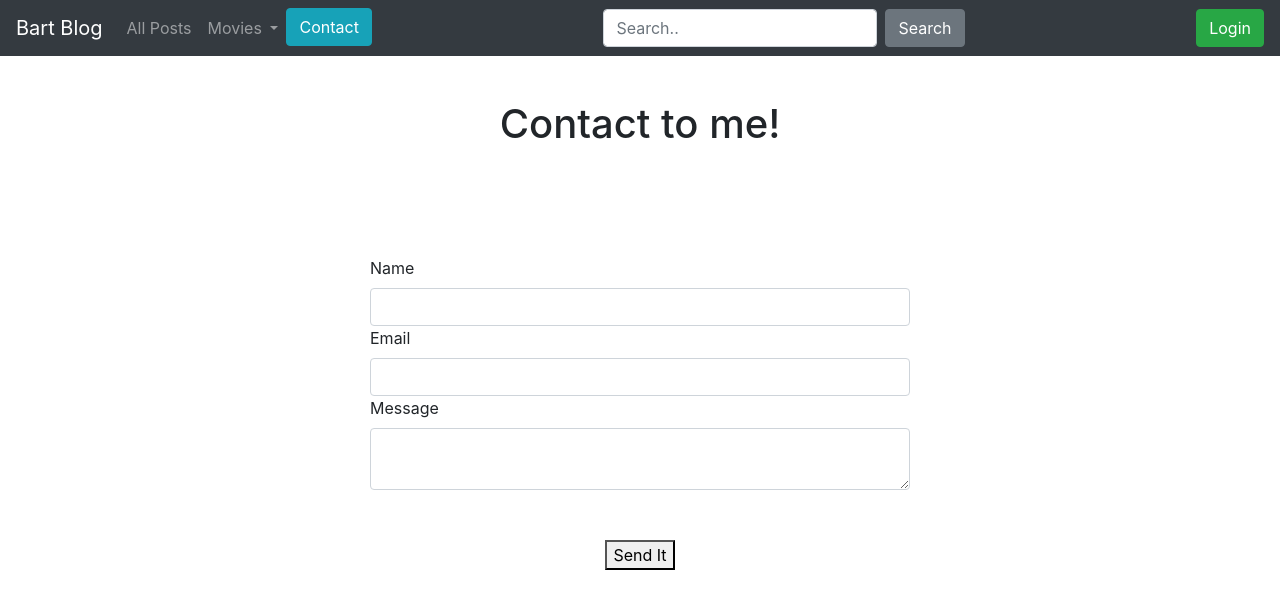
After one commit to BartoszOw/Blog-Project, a Flask app: page /contact in a window 1280 px wide. The commit adds this page. Shown: the top 609 px of the page. Run offline with Flask 3, Linux system fonts and the light colour scheme; some libraries are stand-ins or nearby versions.

Commit message:
ContactForm beggining

```diff
--- a/blog/forms.py
+++ b/blog/forms.py
@@ -1,6 +1,6 @@
 from flask_wtf import FlaskForm
 from wtforms import StringField, TextAreaField, BooleanField, PasswordField
-from wtforms.validators import DataRequired
+from wtforms.validators import DataRequired, Email
 from config import Config
 from werkzeug.routing import ValidationError
 
@@ -22,3 +22,9 @@ class LoginForm(FlaskForm):
         if field.data != Config.ADMIN_PASSWORD:
             raise ValidationError('Invalid Password')
         return field.data
+
+
+class ContactForm(FlaskForm):
+    name = StringField('Name', validators=[DataRequired()])
+    email = StringField('Email', validators=[DataRequired(), Email()])
+    message = TextAreaField('Message', validators=[DataRequired()])
--- a/blog/routes.py
+++ b/blog/routes.py
@@ -1,7 +1,7 @@
 from flask import render_template, request, redirect, url_for, flash, session
 from blog import app
 from blog.models import Entry, db
-from blog.forms import EntryForm, LoginForm
+from blog.forms import EntryForm, LoginForm, ContactForm
 import tmdb_client
 import datetime
 import functools
@@ -143,3 +143,16 @@ def delete_entry():
         return redirect(request.referrer)
     else:
         return redirect(url_for('index'))
+
+
+@app.route('/contact', methods=['GET','POST'])
+def contact():
+    form = ContactForm()
+    if request.method == "POST":
+        if form.validate_on_submit():
+            name = form.name.data
+            email = form.email.data
+            message = form.message.data
+
+
+    return render_template('contact.html', form=form)
--- a/blog/templates/base.html
+++ b/blog/templates/base.html
@@ -40,6 +40,11 @@
                   {% endfor %}
                 </div>
               </li>
+
+              <li class="nav-item">
+                <a class="btn btn-info " href="{{url_for('contact')}}" role="button">Contact</a>
+              </li>
+
           </ul>
           <form class="form-inline my-2 my-lg-0">
               <input class="form-control mr-sm-2" type="text" placeholder="Search.." aria-label="Szukaj">
--- /dev/null
+++ b/blog/templates/contact.html
@@ -0,0 +1,39 @@
+{% extends 'base.html' %}
+{% block style %}
+<style>
+    .info-contact {
+        margin: 100px 0 100px 0;
+    }
+    .btn-submit {
+        display: flex;
+        justify-content: center;
+        margin-top: 50px;
+    }
+</style>
+{% endblock style %}
+{% block content %}
+<div>
+    <div class="row justify-content-center info-contact">
+        <h1>Contact to me!</h1>
+    </div>
+    <div class="row justify-content-center">
+        <div class="col-md-6">
+            <form method="POST">
+                {{ form.hidden_tag() }}
+                <div>
+                    {{ form.name.label }} {{ form.name(class_='form-control') }}
+                </div>
+                <div>
+                    {{ form.email.label }} {{ form.email(class_='form-control') }}
+                </div>
+                <div>
+                    {{ form.message.label }} {{ form.message(class_='form-control') }}
+                </div>
+                <div class="btn-submit">
+                    <button type="submit">Send It</button>
+                </div>
+            </form>
+        </div>
+    </div>
+</div>
+{% endblock content %}
--- a/blog/templates/homepage.html
+++ b/blog/templates/homepage.html
@@ -63,10 +63,10 @@
     {% if session.logged_in %}
     <div class="block-inline">
         <a class="nav-link d-inline " href="{{ url_for('create_entry') }}">
-            <button type="button" class="btn btn-outline-success">Add entry</button>
+            <button type="button" class="btn btn-outline-success">Add Entry</button>
         </a>
         <a class="nav-link d-inline " href="{{ url_for('unpublished_list') }}">
-            <button type="button" class="btn btn-outline-warning">Unpublished entries</button>
+            <button type="button" class="btn btn-outline-warning">Unpublished Entries</button>
         </a>
     </div>
     {% endif %}
--- a/config.py
+++ b/config.py
@@ -15,3 +15,4 @@ class Config:
 
     ADMIN_USERNAME = os.environ.get('ADMIN_USERNAME', 'admin')
     ADMIN_PASSWORD = os.environ.get('ADMIN_PASSWORD', 'admin')
+    PRIMARY_MAIL = os.environ.get('PRIMARY_MAIL', 'owbartosz.pl@gmail.com')
--- a/requirements.txt
+++ b/requirements.txt
@@ -6,6 +6,8 @@ charset-normalizer==3.3.2
 click==8.1.7
 colorama==0.4.6
 decorator==5.1.1
+dnspython==2.6.1
+email_validator==2.1.1
 executing==2.0.1
 Faker==24.11.0
 Flask==3.0.3
```
Also changed, not shown: blog/templates/movies.html (+9 -13 lines), blog.db.
